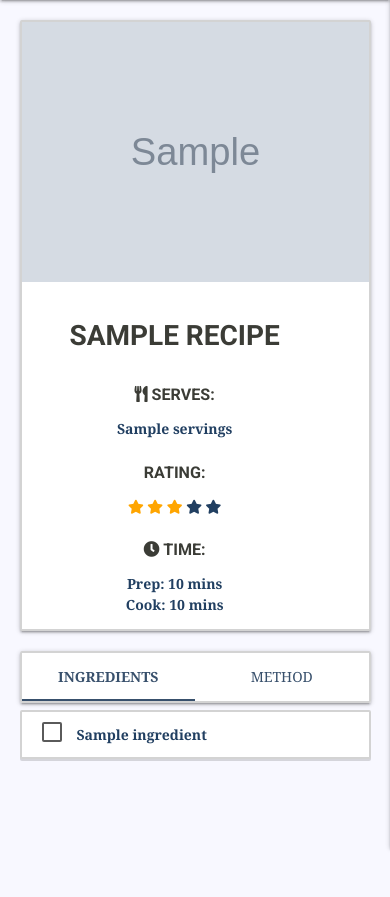
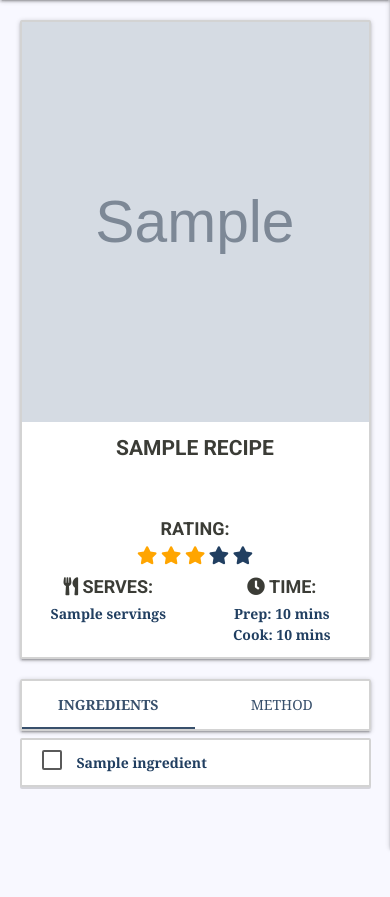
Before and after one commit to RussOakham/wanderlust-recipes, a Flask app: page /recipes/1 in a window 390 px wide. Shown: the part 56-953 px from the top of the page. Before the commit the page ends 907 px from the top, so only its background shows below. Run offline with Flask 2, Linux system fonts and the light colour scheme; grey boxes marked "Sample" are stand-in pictures; a database or web service that is not in the repository returns one stand-in record (values such as "Sample title"); some libraries are stand-ins or nearby versions.

Commit message:
recipe detail - responsive styling - improved styling for small screen devices, font, margin, padding etc.

```diff
--- a/static/css/style.css
+++ b/static/css/style.css
@@ -169,6 +169,11 @@ nav {
     transform: scale(1.05);
 }
 
+.recipe-title-link a {
+    cursor: pointer;
+    color: #3B3C36;
+}
+
 .checked {
     color: orange;
 }
@@ -239,11 +244,31 @@ nav {
     width: 100%;
     overflow: hidden;
     object-fit: cover;
-    max-height: 400px;
+    height: 400px;
+}
+
+.recipe-title {
+    height: 100px;
+}
+
+.recipe-summary {
+    display: flex;
+    flex-direction: column;
+    height: 300px;
+    justify-content: center;
+    font-size: large;
+}
+
+.font-large {
+    font-size: large;
 }
 
 .recipe-h1 {
     font-size: 2rem;
+}
+
+.fa-star {
+    font-size: xx-large;
 }
 
 .tabs-content.carousel .carousel-item {
@@ -289,4 +314,30 @@ nav {
         display: flex;
         flex-direction: column-reverse;
     }
+
+    .recipe-title {
+        height: 75px;
+    }
+
+    .recipe-title>h1 {
+        margin: 15px 0px;
+    }
+
+    .recipe-summary {
+        height: 160px;
+        font-size: revert;
+    }
+
+    .recipe-h1 {
+        font-size: 1.5rem;
+    }
+
+    .fa-star {
+        font-size: large;
+    }
+
+    ul,
+    p {
+        margin: 0;
+    }
 }
--- a/templates/recipe_detail.html
+++ b/templates/recipe_detail.html
@@ -4,17 +4,16 @@
 
 <section id="recipe-overview">
     <div class="row recipe-header box-shadow border-radius box-border center-align">
-        <div class="col l6 m12">
+        <div class="col l6 s12">
             <img src="{{ recipe.image_upload_url }}" alt="{{ recipe.recipe_title }}" class="recipe-header-img">
         </div>
-        <div class="col l6 m12 bold">
+        <div class="col l6 s12 bold">
+            <div class="col s12 recipe-title">
                 <h1 class="recipe-h1 center-align">{{ recipe.recipe_title }}</h1>
-            <div class="col m4 s12">
-                <h6><i class="fas fa-utensils"></i> Serves:</h6>
-                <p>{{ recipe.servings }}</p>
             </div>
-            <div class="col m4 s12">
-                <h6>Rating:</h6>
+            <div class="col s12 recipe-summary">
+                <div class="col s12">
+                    <h6 class="font-large">Rating:</h6>
                     <ul>
                         <span class="fa fa-star checked"></span>
                         <span class="fa fa-star checked"></span>
@@ -23,13 +22,20 @@
                         <span class="fa fa-star"></span>
                     </ul>
                 </div>
-            <div class="col m4 s12">
-                <h6><i class="fas fa-clock"></i> Time:</h6>
+                <div class="col s12">
+                    <div class="col s6">
+                        <h6 class="font-large"><i class="fas fa-utensils"></i> Serves:</h6>
+                        <p>{{ recipe.servings }}</p>
+                    </div>
+                    <div class="col s6">
+                        <h6 class="font-large"><i class="fas fa-clock"></i> Time:</h6>
                         <p>
                             Prep: {{ recipe.prep_minutes }} mins
                             <br>
                             Cook: {{ recipe.cook_minutes }} mins
                         </p>
+                    </div>
+                </div>
             </div>
         </div>
     </div>
--- a/templates/recipes.html
+++ b/templates/recipes.html
@@ -24,8 +24,8 @@
     <div class="col m4 s12 recipe-img-container">
         <img src="{{ recipe.image_upload_url }}" class="recipe-image" alt="{{ recipe.recipe_title }}">
     </div>
-    <div class="col m8 s12 recipe-summary">
-        <h3><a href="/recipes/{{ recipe.url }}">{{ recipe.recipe_title }}</a></h3>
+    <div class="col m8 s12">
+        <h3 class="recipe-title-link"><a href="/recipes/{{ recipe.url }}">{{ recipe.recipe_title }}</a></h3>
         <p>{{ recipe.recipe_description }}</p>
         <p><em>by: {{ recipe.created_by }}</em></p>
         <div class="recipe-info">
@@ -60,7 +60,7 @@
 <div class="row recipe-panel box-shadow border-radius box-border center-align  flex-column-reverse">
 
     <div class="col m8 s12 recipe-summary">
-        <h3><a href="/recipes/{{ recipe.url }}">{{ recipe.recipe_title }}</a></h3>
+        <h3 class="recipe-title-link"><a href="/recipes/{{ recipe.url }}">{{ recipe.recipe_title }}</a></h3>
         <p>{{ recipe.recipe_description }}</p>
         <p><em>by: {{ recipe.created_by }}</em></p>
         <div class="recipe-info">
```
Lines whose indentation alone changed are shown as unchanged.
